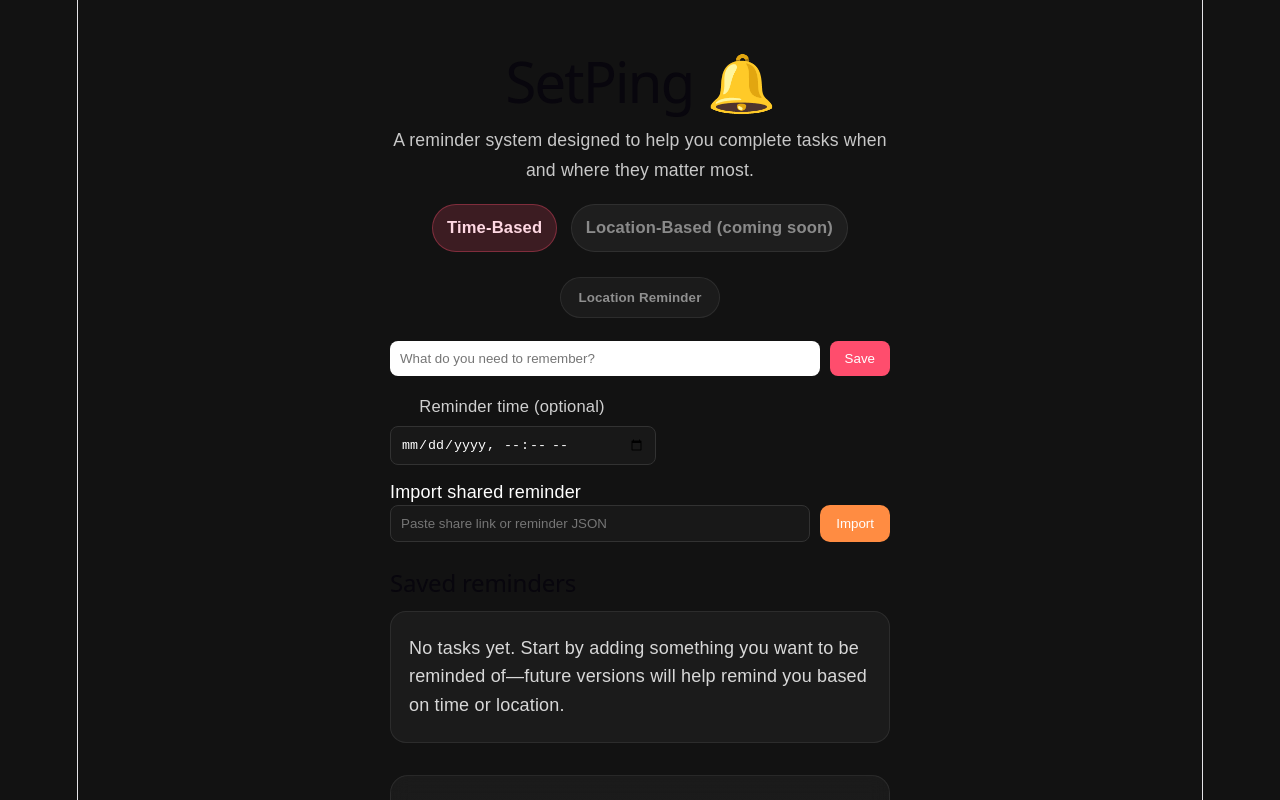
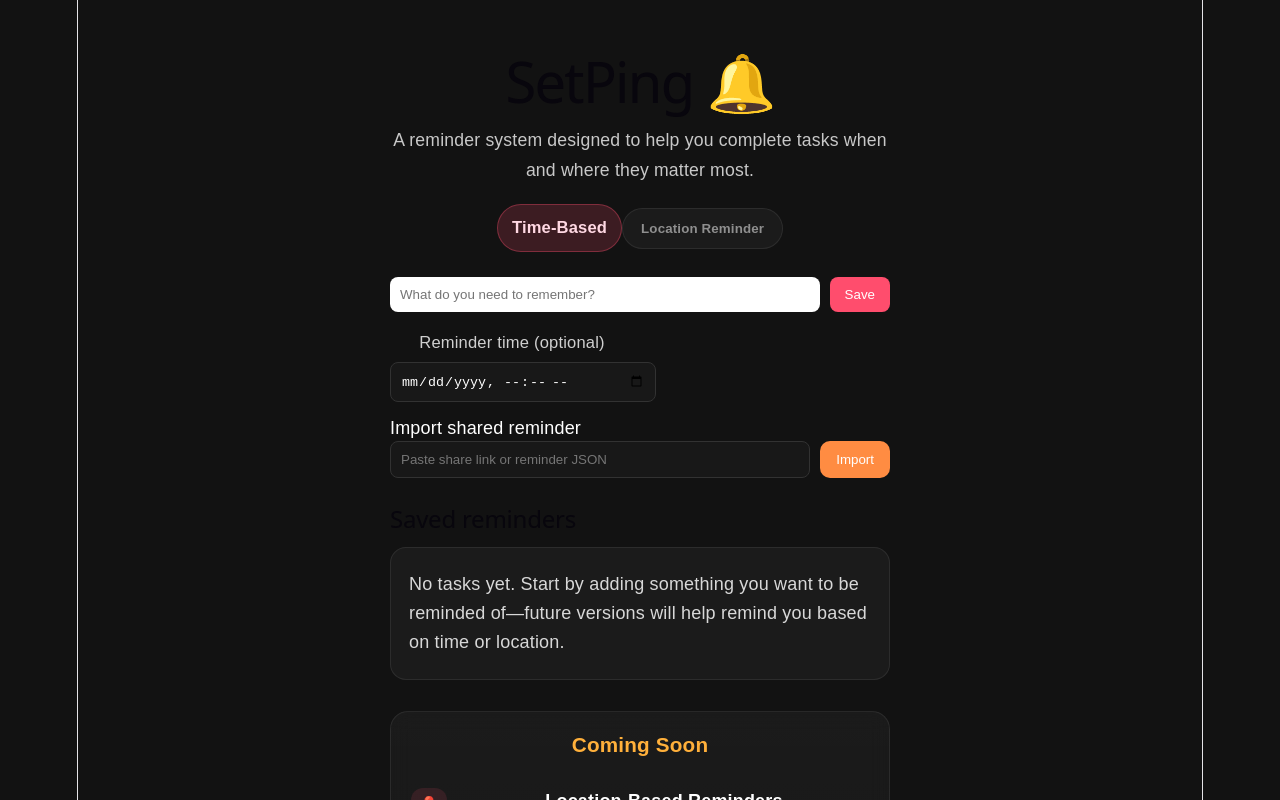
Before and after one commit to Nicode56/PingMe, a React (Vite) app: page / in a window 1280 px wide. Shown: the top 800 px of the page. Built offline with nearby package versions, Linux system fonts and the light colour scheme.

Commit message:
Removed redundent disabled feature button

```diff
--- a/src/App.jsx
+++ b/src/App.jsx
@@ -367,7 +367,6 @@ function App() {
 
       <div className="task-mode">
         <span className="active">Time-Based</span>
-        <span className="disabled">Location-Based (coming soon)</span>
       </div>
 
       <button className="future-feature-button" disabled title="Coming soon">
```
